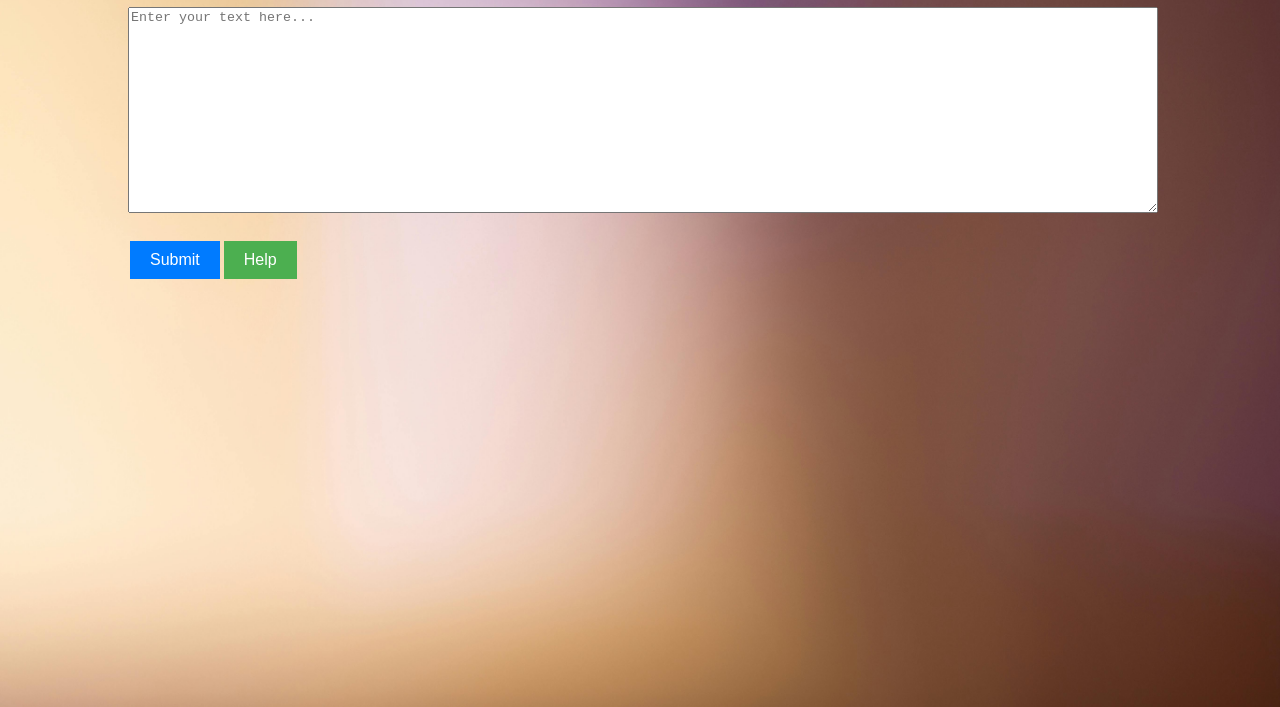
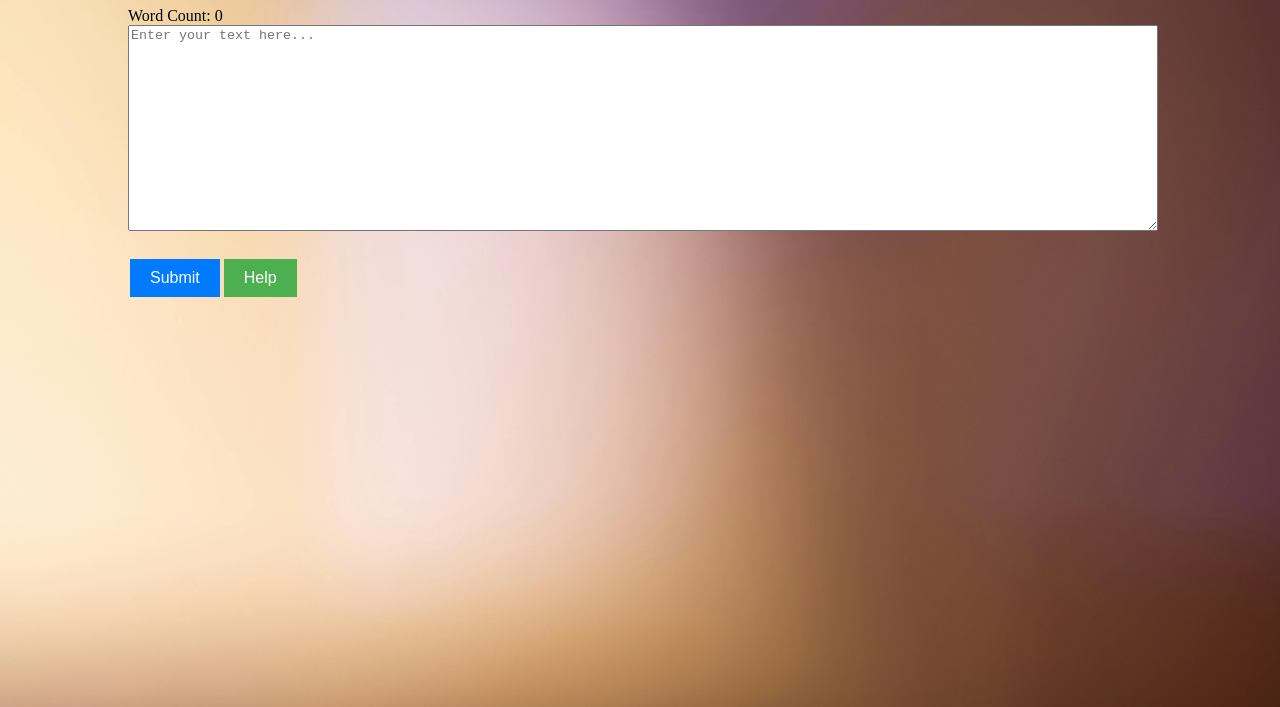
Before and after one commit to ChirayuJain1/Assignment-6, a plain HTML site: page index.html in a window 1280 px wide. Shown: the part 93-800 px from the top of the page. Drawn offline with Linux system fonts and the light colour scheme; a web font is replaced by a local one.

Commit message:
index.html
Added a word counter

```diff
--- a/index.html
+++ b/index.html
@@ -14,6 +14,7 @@
 <body>
     <div id="root">
         <h1 class="heading">Welcome to the Word Frequency Counter</h1>
+        <div>Word Count: <span id="wordCount">0</span></div>
     </div>
 
     <script src="Resources/script.js"></script>
```
